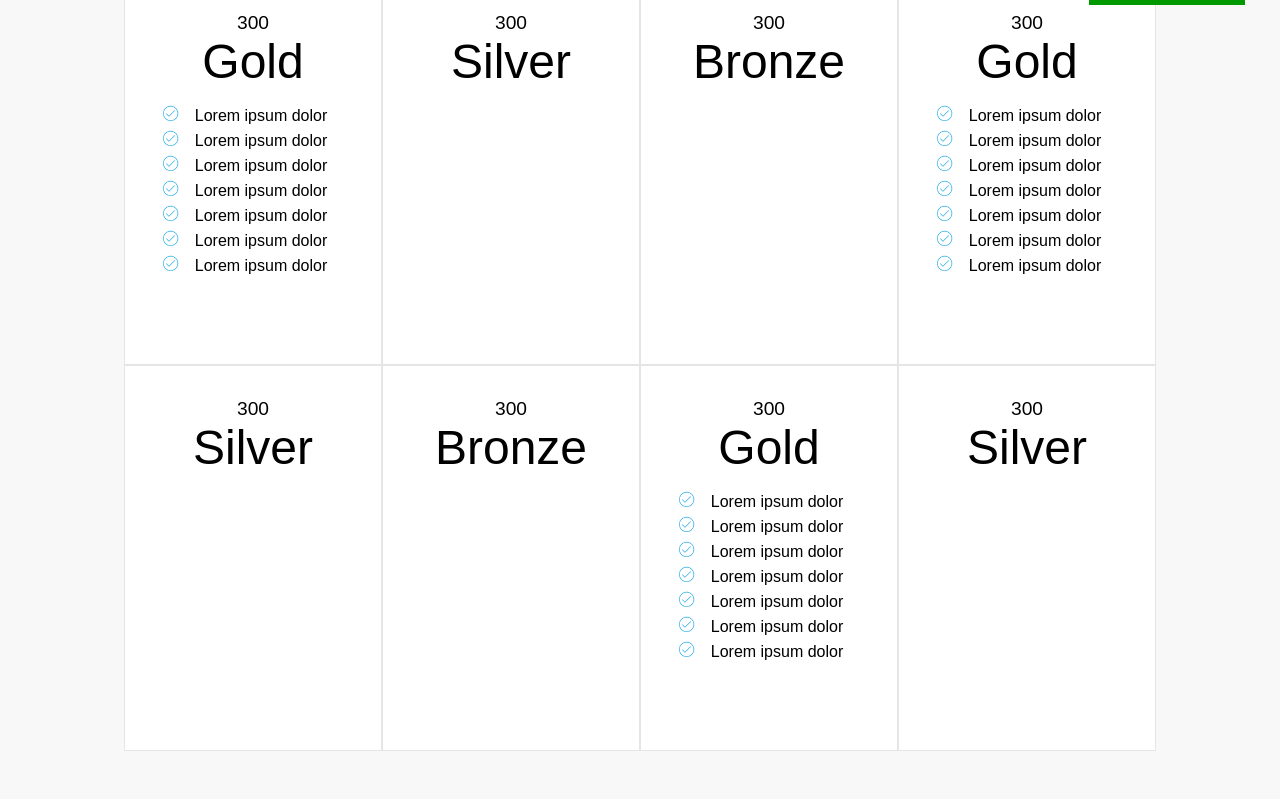
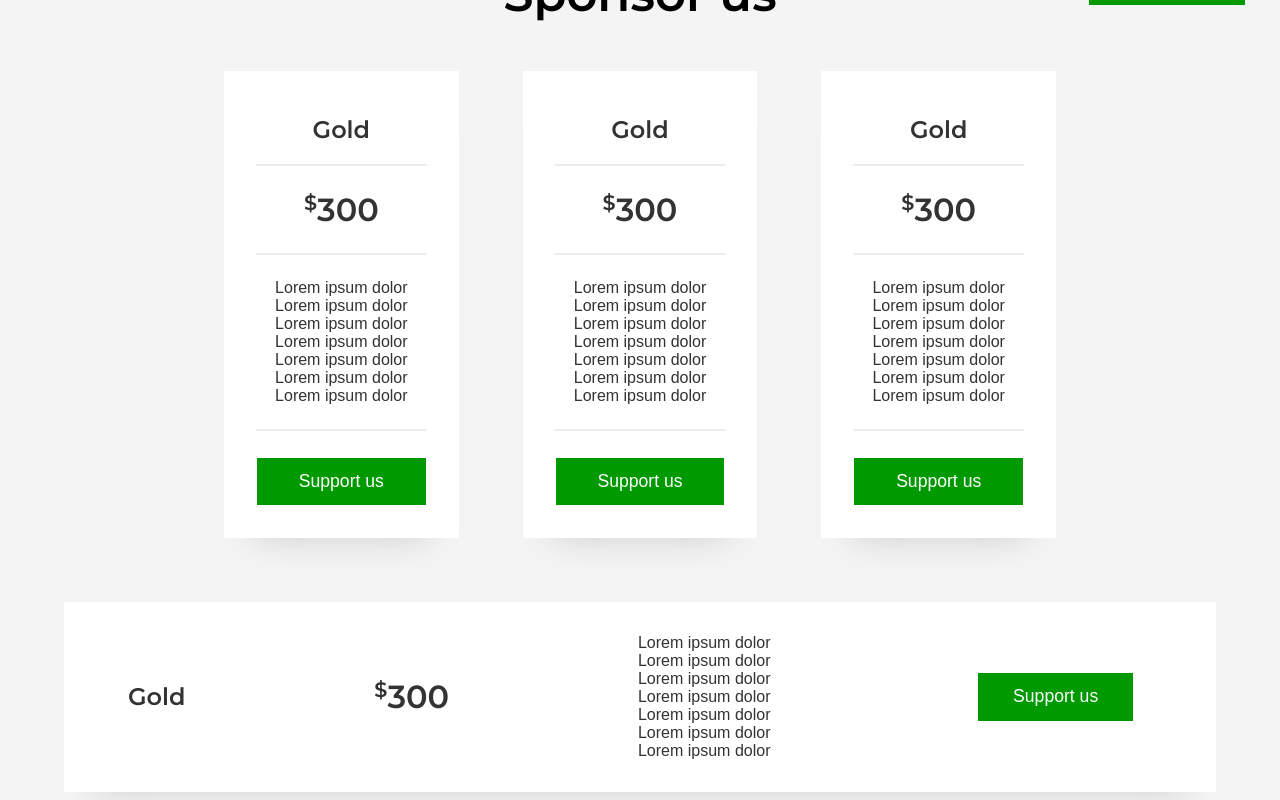
Before and after one commit to blair3sat/website-old, a Next.js app: page /support in a window 1280 px wide. Shown: the part 760-1560 px from the top of the page. Built offline with nearby package versions, Linux system fonts and the light colour scheme.

Commit message:
better support

```diff
--- a/components/nav.js
+++ b/components/nav.js
@@ -5,8 +5,8 @@ import styled from "styled-components";
 const links = [
 	{ href: "/", label: "Home" },
 	{ href: "/mission", label: "Our Mission" },
-	{ href: "/support", label: "Support us" },
-	{ href: "/support#sponsors", label: "Sponsors" },
+	{ href: "/support#support", label: "Support us" },
+	{ href: "/support", label: "Sponsors" },
 	{ href: "/blog", label: "Blog" }
 ].map(link => {
 	link.key = `nav-link-${link.href}-${link.label}`;
@@ -15,7 +15,6 @@ const links = [
 
 const NavContainer = styled.nav`
 	text-align: center;
-	position: absolute;
 	background-color: rgba(0, 0, 0, 0.9);
 	height: 0;
 	overflow: visible;
--- a/mission.mdx
+++ b/mission.mdx
@@ -1,3 +1,5 @@
+# Introduction
+
 **Our nanosatellite** will measure the electron density of the ionosphere to map how radio frequency (RF) waves are affected.
 
 **The importance** of the ionosphere comes from its wide utilization in long-distance communications, specifically in over the horizon (OTH) radars. Gathering detailed information about the ionosphere helps account for its effects on RF signals, making communication cheaper and more reliable. Mapping the charge density of the ionosphere has been a longstanding scientific objective, and our team’s unique approach is designed to pave the way for future research.
@@ -8,7 +10,7 @@ Scientists currently measure charge density in the ionosphere by transmitting HF
 
 Unfortunately, ionosondes’ output data do not provide enough information to completely reconstruct the entire charge density gradient. Ionosonde can measure signals’ time of flight, but they cannot discern what paths the signals take. Existing ionosounding methods estimate charge density as a function of altitude by making simplifying assumptions about the path taken by the signal.
 
-## Our Instruments
+# Our Instruments
 
 **The ionosphere** is one of the outermost layers of our atmosphere, filled with ionized gases which reflect radio waves. Additionally, these ionized gases in the ionosphere produce light in a phenomenon called “airglow.”
 
--- a/next.config.js
+++ b/next.config.js
@@ -1,14 +1,16 @@
 const withPlugins = require("next-compose-plugins");
 
+const remarkSlug = require("remark-slug");
 const toc = require("./toc");
 
 // Generates Blog Index
 const withBlog = require("next-mdx-blog");
-const withMDX = require("@zeit/next-mdx")();
+const withMDX = require("@zeit/next-mdx")({
+	options: { remarkPlugins: [toc, remarkSlug] }
+});
 
 module.exports = withPlugins([withMDX, withBlog], {
-    assetPrefix: "/blog",
-    remarkPlugins: [toc],
+	assetPrefix: "/blog",
 	pageExtensions: ["js", "mdx"],
-    distDir: 'build',
+	distDir: "build"
 });
--- a/pages/_document.js
+++ b/pages/_document.js
@@ -14,12 +14,8 @@ const Global = createGlobalStyle`
 			h1, h2, h3, h4, h5, h6 {
 				font-family: "Montserrat";
 			}
+			overflow-x: hidden;
 		}
-	input[type=range][vertical=true] {
-		transform: rotate(270deg);
-
-		writing-mode: vertical-rl;
-	}
 `;
 
 export default class MyDocument extends Document {
@@ -36,10 +32,10 @@ export default class MyDocument extends Document {
 		return (
 			<html>
 				<Head>
-					<title>Blair3sat</title>
+					{/* <title>Blair3sat</title> */}
 					<link rel="icon" href="/favicon.ico" />
 					<link
-						href="https://fonts.googleapis.com/css?family=Roboto|Montserrat:600|Raleway&display=swap"
+						href="https://fonts.googleapis.com/css?family=Open+Sans|Montserrat:600"
 						rel="stylesheet"
 					/>
 					{this.props.styleTags}
@@ -58,7 +54,7 @@ export default class MyDocument extends Document {
 							Support us
 						</SupportButton>
 					</Link>
-					<Nav></Nav>
+					{/* <Nav></Nav> */}
 					<Main />
 					<NextScript />
 				</body>
--- a/pages/blog.js
+++ b/pages/blog.js
@@ -6,9 +6,9 @@ import Nav from "../components/nav";
 import postsData from "../posts";
 
 // Dynamically import the blog posts
-postsData.forEach(post => {
-	post.file = import("../pages" + post.filePath.replace("pages", ""));
-});
+// postsData.forEach(post => {
+// 	post.file = import("../pages" + post.filePath.replace("pages", ""));
+// });
 
 const PostPreview = styled.div`
     border: 1.15px solid rgba(0, 0, 0, 0.15);
--- a/pages/support.js
+++ b/pages/support.js
@@ -2,6 +2,7 @@ import React from "react";
 import styled from "styled-components";
 import Link from "next/link";
 import Nav from "../components/nav.js";
+import { Button } from "../components/button";
 
 const sponsors = [
 	{
@@ -65,18 +66,18 @@ const tierInfo = [
 		}
 	],
 	[
-		"silver",
+		"gold",
 		{
-			color: "#EFC700",
-			benefits: [],
-			price: 300
-		}
-	],
-	[
-		"bronze",
-		{
-			color: "#EFC700",
-			benefits: [],
+			color: "#dFb700",
+			benefits: [
+				"Lorem ipsum dolor",
+				"Lorem ipsum dolor",
+				"Lorem ipsum dolor",
+				"Lorem ipsum dolor",
+				"Lorem ipsum dolor",
+				"Lorem ipsum dolor",
+				"Lorem ipsum dolor"
+			],
 			price: 300
 		}
 	],
@@ -97,18 +98,18 @@ const tierInfo = [
 		}
 	],
 	[
-		"silver",
+		"gold",
 		{
-			color: "#EFC700",
-			benefits: [],
-			price: 300
-		}
-	],
-	[
-		"bronze",
-		{
-			color: "#EFC700",
-			benefits: [],
+			color: "#dFb700",
+			benefits: [
+				"Lorem ipsum dolor",
+				"Lorem ipsum dolor",
+				"Lorem ipsum dolor",
+				"Lorem ipsum dolor",
+				"Lorem ipsum dolor",
+				"Lorem ipsum dolor",
+				"Lorem ipsum dolor"
+			],
 			price: 300
 		}
 	],
@@ -129,30 +130,57 @@ const tierInfo = [
 		}
 	],
 	[
-		"silver",
+		"gold",
 		{
-			color: "#EFC700",
-			benefits: [],
+			color: "#dFb700",
+			benefits: [
+				"Lorem ipsum dolor",
+				"Lorem ipsum dolor",
+				"Lorem ipsum dolor",
+				"Lorem ipsum dolor",
+				"Lorem ipsum dolor",
+				"Lorem ipsum dolor",
+				"Lorem ipsum dolor"
+			],
 			price: 300
 		}
 	],
+	[
+		"gold",
+		{
+			color: "#dFb700",
+			benefits: [
+				"Lorem ipsum dolor",
+				"Lorem ipsum dolor",
+				"Lorem ipsum dolor",
+				"Lorem ipsum dolor",
+				"Lorem ipsum dolor",
+				"Lorem ipsum dolor",
+				"Lorem ipsum dolor"
+			],
+			price: 300
+		}
+	]
 ];
 
+const topTiers = [0, 1, 2];
+
 const SupportContainer = styled.section`
-	height: 100vh;
-	margin-top: 4em;
-	/* padding: 1em; */
+	min-height: 100vh;
+	background-color: #f4f4f4;
+	overflow: auto;
 
 	.section-title {
 		font-size: 3em;
-		margin: 1rem 2rem;
+		margin: 2rem auto 1rem auto;
 		text-align: center;
 	}
 	.sponsor-list {
+		overflow: auto visible;
 		display: flex;
-		padding: 0rem 1em;
-		overflow: auto hidden;
+		padding: 3rem 1em;
 		width: 100%;
+		margin: auto;
 		box-sizing: border-box;
 
 		scroll-snap-type: x mandatory;
@@ -168,10 +196,6 @@ const SupportContainer = styled.section`
 			display: none;
 		}
 	}
-	.support-us-container {
-		background-color: #f8f8f8;
-		padding: 3em;
-	}
 	.support-us {
 		width: 90%;
 		margin: auto;
@@ -180,21 +204,30 @@ const SupportContainer = styled.section`
 		flex-wrap: wrap;
 		justify-content: center;
 
+		/* grid-template-columns: 1fr 1fr 1fr 1fr; */
+	}
 
-		/* grid-template-columns: 1fr 1fr 1fr 1fr; */
+	.top-pricing {
+		display: flex;
+		width: 70%;
+		margin: auto;
+		justify-content: center;
+		align-items: center;
 	}
 `;
 
 const SponsorCard = styled.div`
 	flex: 0 0 18em;
 	margin: 1em;
-	border: 1.15px solid rgba(0, 0, 0, 0.15);
+	/* border: 1.15px solid rgba(0, 0, 0, 0.15); */
 	border-radius: 5px;
 
 	display: flex;
 	flex-direction: column;
 
 	color: rgba(0, 0, 0, 0.75);
+	background-color: #fff;
+	box-shadow: 0px 30px 30px -30px rgba(0, 0, 0, 0.25);
 
 	transition: box-shadow 0.25s ease-in-out, border 0.25s ease-in-out,
 		transform 0.25s ease-in-out;
@@ -203,9 +236,10 @@ const SponsorCard = styled.div`
 	scroll-snap-align: start;
 
 	:hover {
-		box-shadow: 0px 2px 8px -2px rgba(0, 0, 0, 0.3);
-		border: 1.15px solid rgba(0, 0, 0, 0.1);
-		transform: scale(1.01);
+		box-shadow: 0px 30px 30px -25px rgba(0, 0, 0, 0.25);
+
+		/* border: 1.15px solid rgba(0, 0, 0, 0.1); */
+		transform: scale(1.02);
 	}
 
 	.card-content {
@@ -256,7 +290,9 @@ const SponsorLogo = styled.div`
 		background-repeat: no-repeat;
 	}
 `;
-const Sponsor = ({ sponsor: { name, tier, image, desc, color = "#fff", site } }) => {
+const Sponsor = ({
+	sponsor: { name, tier, image, desc, color = "#fff", site }
+}) => {
 	return (
 		<SponsorCard>
 			<SponsorLogo color={color} src={image}>
@@ -269,85 +305,92 @@ const Sponsor = ({ sponsor: { name, tier, image, desc, color = "#fff", site } })
 				</div>
 				<div className="desc">{desc}</div>
 			</div>
-			{<div>
-				<a href = {site}>Visit Site</a>
-			</div>}
+			{/* <div>
+					<a href={site}>Visit Site</a>
+				</div> */}
 		</SponsorCard>
 	);
 };
 
-const TierCard = styled.div`
-	flex: 0 0 12em;
+const TierContainer = styled.div`
+	display: flex;
+	justify-content: space-between;
+	flex-basis: 30%;
 
-	text-align: center;
+	margin: 2em;
+	padding: 2em;
+
 	background-color: #fff;
-	padding: 2em;
-	border: 1px solid rgba(0, 0, 0, 0.1);
-	height: 20em;
-	transition: box-shadow 0.25s ease-in-out, border 0.25s ease-in-out,
-		transform 0.25s ease-in-out;
-	cursor: pointer;
+	color: #333;
 
-	:hover {
-		box-shadow: 0px 2px 8px -2px rgba(0, 0, 0, 0.3);
-		border: 1.15px solid rgba(0, 0, 0, 0.1);
-		transform: scale(1.01);
+	align-items: center;
+
+	box-shadow: 0px 30px 35px -30px rgba(0, 0, 0, 0.15);
+
+	hr {
+		margin: 0.5em auto;
+		border: none;
+		box-shadow: none;
+		width: 100%;
+		height: 2px;
+		background-color: rgba(0, 0, 0, 0.075);
 	}
 
-	.name,
-	.price {
-		/* padding: 1rem; */
-		/* border-bottom: 1px solid #ddd; */
+	.tier-name {
 		text-transform: capitalize;
-		font-size: 1.2em;
+		font-size: 1.5em;
+		margin: 0.5em 0em;
+	}
+	.pricing {
+		font-size: 2em;
+		margin: 0.5em 0em;
+
+		:before {
+			content: "$";
+			font-size: 0.65em;
+			vertical-align: top;
+		}
+	}
+	.benefits {
+		list-style-type: none;
+		padding: 0px;
+	}
+	.callToAction {
+	}
+`;
+const TierCard = styled(TierContainer)`
+	flex-direction: column;
+
+	button {
+		margin: 1em 0em 0em 0em;
+		width: 100%;
 	}
 
-	.price {
-		font-size: 3em;
+	:nth-child(1) {
+		order: 2;
 	}
 
-	.benefits {
-		text-align: center;
-		list-style-type: none;
-		padding: 0px;
-		li {
-			&::before {
-				background-image: url("/checkmark.png");
-				background-size: contain;
-				background-position: center;
-				display: inline-block;
-				width: 1em;
-				height: 1em;
-				content: "";
-				transform: translateX(-1em);
-			}
+	:nth-child(2) {
+		order: 1;
+	}
+	:nth-child(3) {
+		order: calc(100%);
+	}
 
-			/* background: url("checkmark.png") no-repeat left center;
-			background-size: contain; */
-			margin: 5px;
-		}
-	}
+`;
+const TierRow = styled(TierContainer)`
+	flex-direction: row;
+	width: 80%;
+	margin: 2em auto;
+	padding: 1em 4em;
 `;
 
-const Benefit = ({ b }) => <li>{b}</li>;
-const Tier = ({ name, tier: { color, benefits, price } }) => {
-	return (
-		<TierCard>
-			<div className="name">{price}</div>
-			<div className="price">{name}</div>
-			<ul className="benefits">
-				{benefits.map(b => (
-					<Benefit b={b}></Benefit>
-				))}
-			</ul>
-		</TierCard>
-	);
-};
+const Benefit = styled.li``;
 
 export default () => {
 	return (
 		<>
-			{/* <Nav></Nav> */}
+			<Nav></Nav>
 			<SupportContainer>
 				<h1 className="section-title">Our sponsors</h1>
 				<div className="sponsor-list">
@@ -355,11 +398,49 @@ export default () => {
 						<Sponsor sponsor={s} />
 					))}
 				</div>
-				<div className="support-us-container">
+				<div id="support" className="support-us-container">
 					<h1 className="section-title">Sponsor us</h1>
-					<div id="#support" className="support-us">
-						{tierInfo.map(([name, tier]) => (
-							<Tier name={name} tier={tier} />
+					<div className="top-pricing">
+						{topTiers
+							.map(a => tierInfo[a])
+							.map(([name, info]) => (
+								<TierCard>
+									<h3 className="tier-name">{name}</h3>
+									<hr />
+									<h2 className="pricing">{info.price}</h2>
+									<hr />
+									<ul className="benefits">
+										{info.benefits.map(b => (
+											<Benefit>{b}</Benefit>
+										))}
+									</ul>
+									<hr />
+									<Button
+										color="white"
+										background="#090"
+										className="call-to-action">
+										Support us
+									</Button>
+								</TierCard>
+							))}
+					</div>
+					<div className="all-pricing">
+						{tierInfo.map(([name, info]) => (
+							<TierRow>
+								<h3 className="tier-name">{name}</h3>
+								<h2 className="pricing">{info.price}</h2>
+								<ul className="benefits">
+									{info.benefits.map(b => (
+										<Benefit>{b}</Benefit>
+									))}
+								</ul>
+								<Button
+									color="white"
+									background="#090"
+									className="call-to-action">
+									Support us
+								</Button>
+							</TierRow>
 						))}
 					</div>
 				</div>
--- a/toc.js
+++ b/toc.js
@@ -1,6 +1,7 @@
 const visit = require("unist-util-visit");
 module.exports = () => (tree, file) => {
 	visit(tree, "heading", node => {
+		console.log("TOC")
 		console.log(node);
 	});
 };
```
Also changed, not shown: components/Landing.js (+5 -5 lines), pages/index.js (+33 -16 lines), pages/mission.js (+99 -7 lines), notes.txt.
